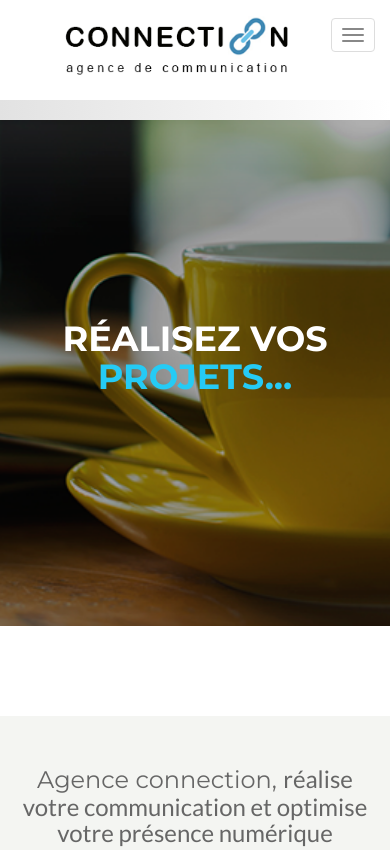
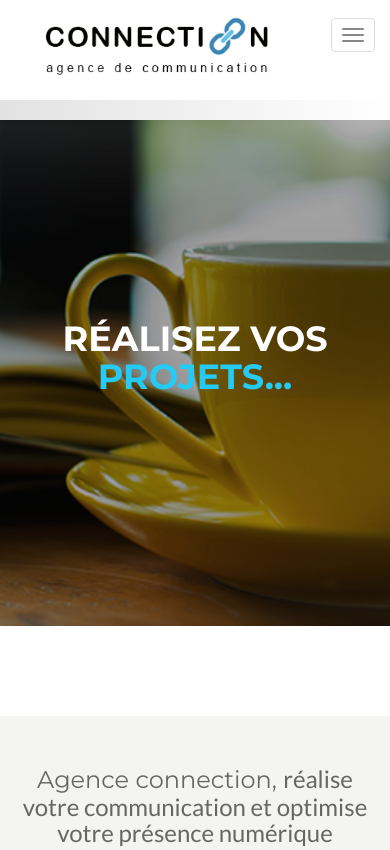
Before and after one commit to nikomondo/AGENCE_CONNECTION, a website: page app/index.html in a window 390 px wide. Shown: the top 850 px of the page. Drawn offline with Linux system fonts and the light colour scheme.

Commit message:
logo mode tel

```diff
--- a/app/styles/style.css
+++ b/app/styles/style.css
@@ -377,7 +377,7 @@ h2.sblide-btm-text {
         font-size: 4em;
     }
     #logo {
-        margin : 20px;
+        margin-right : 30px;
         height: 80px;
     }
      .navbar-brand{
```
